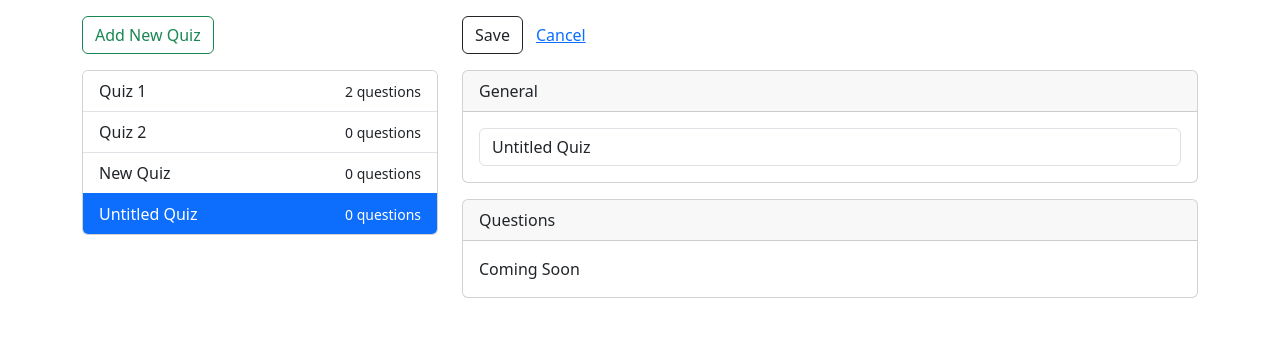
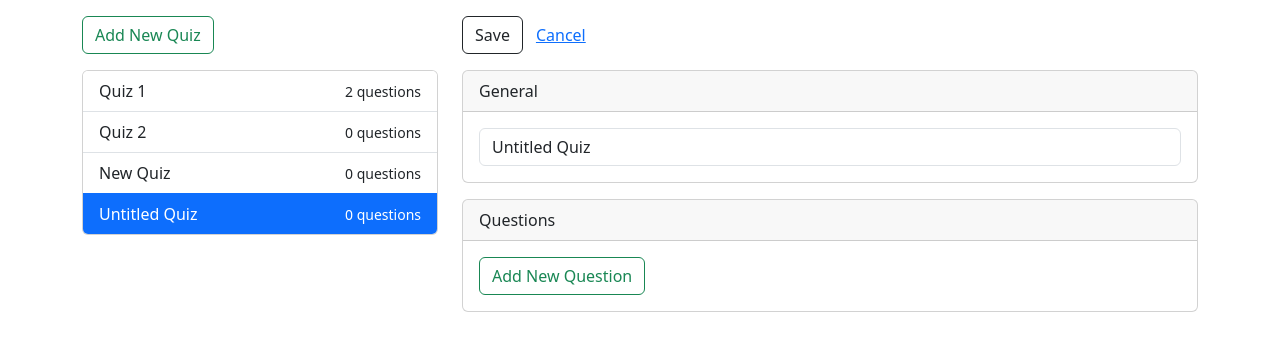
Before and after one commit to 2025-spring-jsf-online/quiz-editor, an Angular app: page / in a window 1280 px wide. Both pictures are taken after a click on the button "Add New Quiz". Shown: the top 350 px of the page. Built offline with nearby package versions, Linux system fonts and the light colour scheme.

Commit message:
got add question and remove question working

```diff
--- a/src/app/app.component.html
+++ b/src/app/app.component.html
@@ -53,7 +53,33 @@
             Questions
           </div>
           <div class="card-body">
-            Coming Soon
+            <button
+            class="btn btn-outline-success"
+            (click)="addNewQuestion()"
+
+            >
+              Add New Question
+            </button>
+            <div
+              class="row mt-3"
+              *ngFor="let question of selectedQuiz.quizQuestions"
+              >
+             <div class="col-md-10">
+              <input
+              type="text"
+              [(ngModel)]="question.questionName"
+              class="form-control"
+              />
+             </div>
+             <div class="col-md-2">
+              <button
+              class="btn btn-link text-danger"
+              (click)="removeQuestion(question)"
+              >
+                Remove
+              </button>
+             </div>
+            </div>
           </div>
         </div>
       </div>
--- a/src/app/app.component.ts
+++ b/src/app/app.component.ts
@@ -63,4 +63,22 @@
     this.selectQuiz(newQuiz);
   };
 
+  addNewQuestion = () => {
+    if (this.selectedQuiz) {
+    this.selectedQuiz.quizQuestions = [
+      ...this.selectedQuiz.quizQuestions
+      , {
+        questionName: "Untitled Question"
+      }
+    ];
+  }
+  };
+
+  removeQuestion = (questionToRemove: QuestionDisplay) => {
+    if (this.selectedQuiz) {
+    this.selectedQuiz.quizQuestions = this.selectedQuiz.quizQuestions.filter(x => x !== questionToRemove);
+
+    }
+
+  }
 }
```
